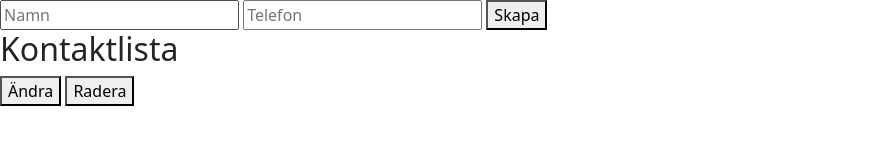
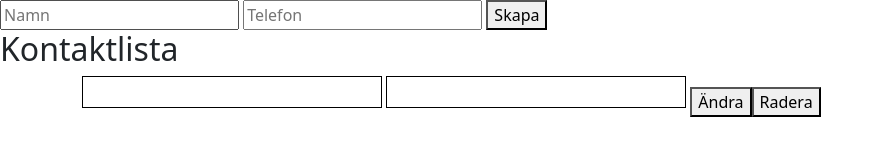
Before and after one commit to melodycartwright/kunskapskontrollExam, a website: page index.html in a window 1280 px wide. Shown: the whole page, without its empty margins (0-884 px from the left). Drawn offline with nearby package versions, Linux system fonts and the light colour scheme.

Commit message:
Updated Css and Javascript

```diff
--- a/index.html
+++ b/index.html
@@ -21,11 +21,11 @@
     </form>
 
     <h2>Kontaktlista</h2>
-    <div id="contact-list">
-        <div id="list-name"> </div>
-        <div id="list-phone"> </div>
-        <div id="buttons">
-            <button id="change-btn">Ändra</button>
+    <div id="contact-list" class="container">
+        <div id="list-name" class="boxes"> </div>
+        <div id="list-phone" class="boxes"> </div>
+        <div id="buttons" class="buttons">
+            <button id="change-btn" >Ändra</button>
             <button id="delete-btn">Radera</button>
 
 
--- a/script.js
+++ b/script.js
@@ -22,6 +22,9 @@ submit.addEventListener(click, () => {
 contactList.appendChild(contactInfo);
 nameInput.value= '';
 phoneInput.value='';
-
+const changeBtn= document.getElementById('change-btn')
+const deleteBtn= document.querySelector('delete-btn')
+  changeBtn.addEventListener('click', () => editContact(contactInfo));
+        deleteBtn.addEventListener('click', () => contactInfo.remove());
     }
 })
--- a/styles.css
+++ b/styles.css
@@ -0,0 +1,8 @@
+
+.boxes{border: 1px solid black;
+padding: 15px;
+display:inline-flex;
+width: 300px;
+
+}
+#buttons{ display: inline-flex;}
```
